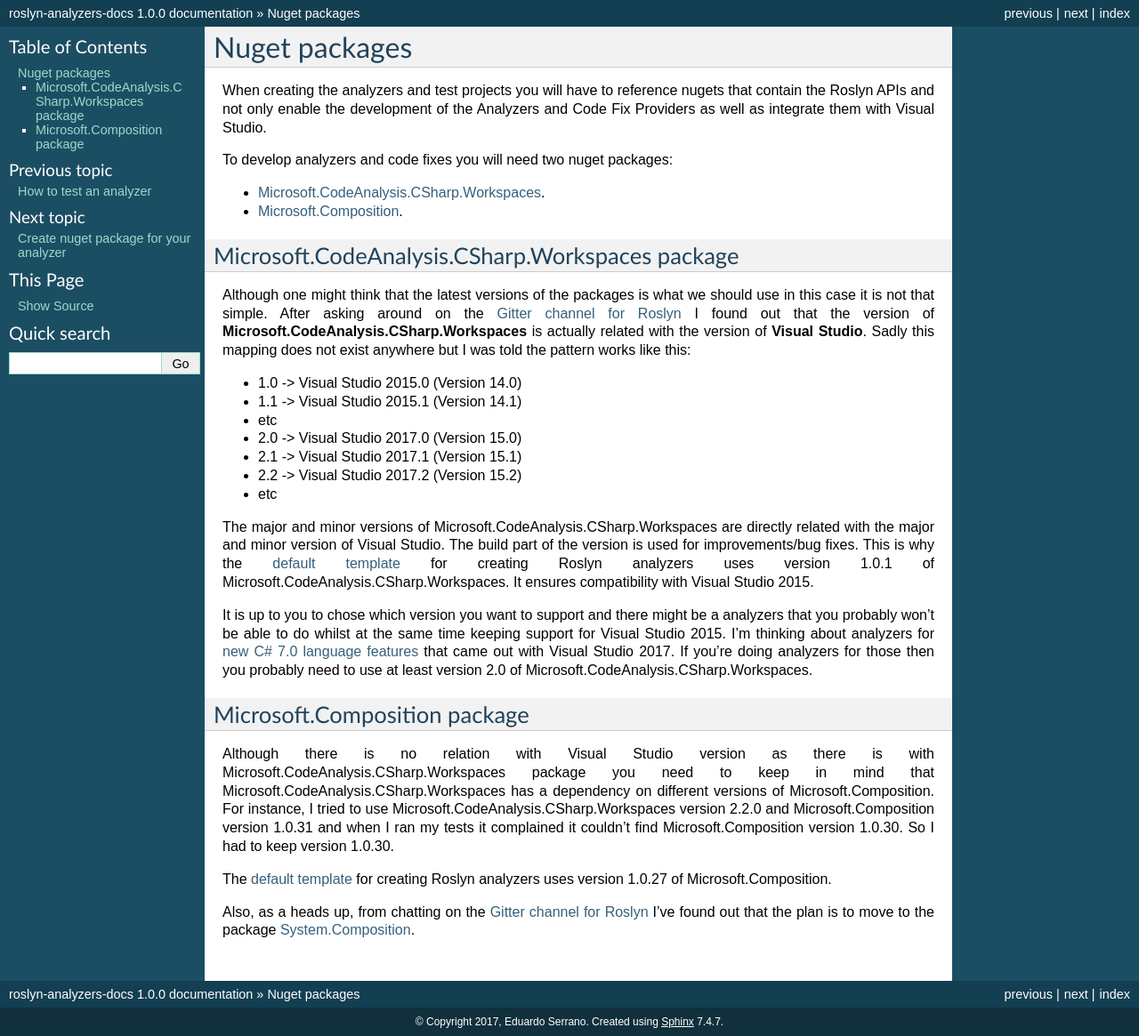
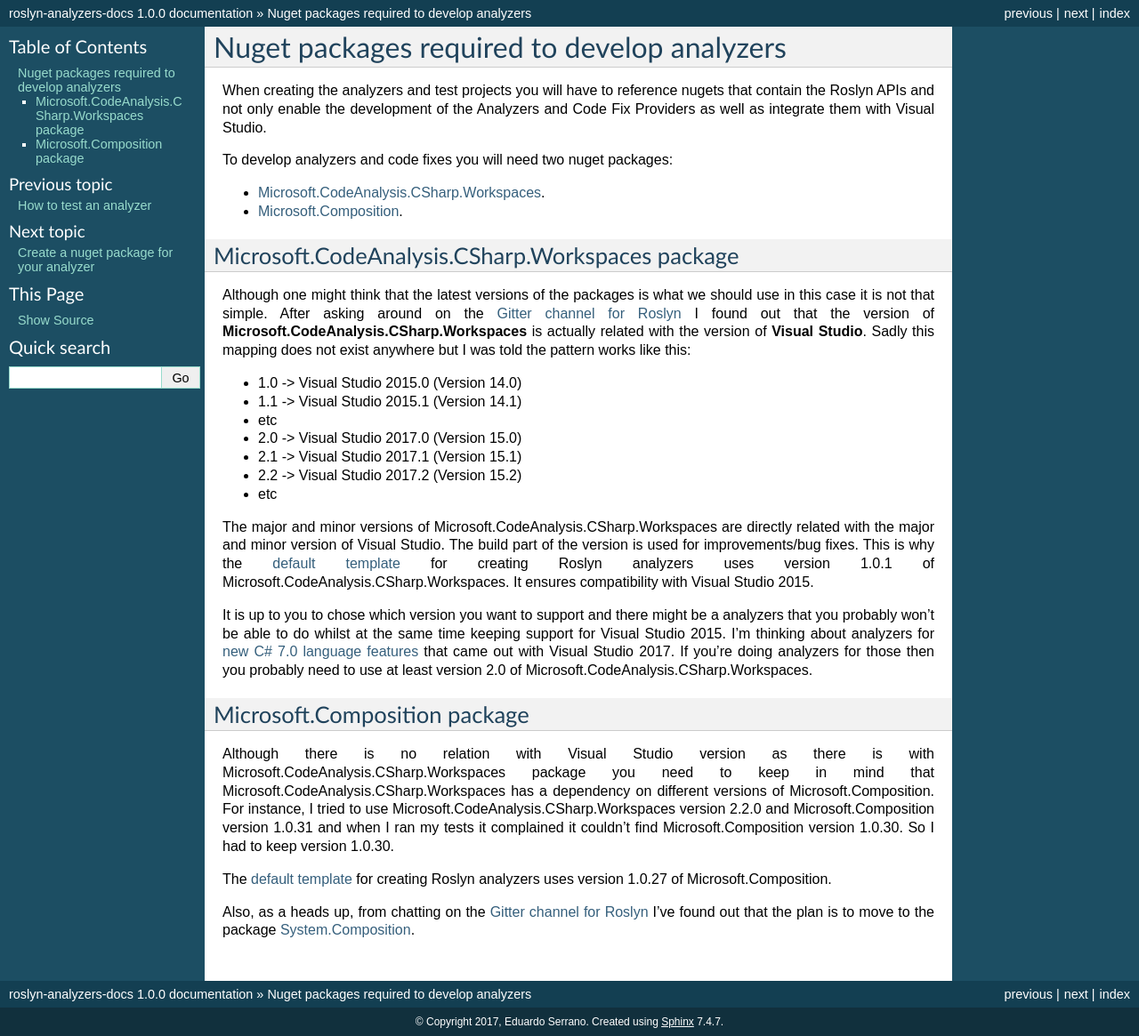
Before and after one commit to edumserrano/roslyn-analyzers, a Sphinx documentation site: the page built from Docs/source/nuget-packages.rst, in a window 1280 px wide. Shown: the whole page at 89% size. Built offline with Sphinx 7.4.7, drawn with Linux system fonts in a browser that asks for light colours.

Commit message:
doc improvements

```diff
--- a/Docs/source/create-nuget-package.rst
+++ b/Docs/source/create-nuget-package.rst
@@ -1,7 +1,7 @@
 .. _create-nuget-package:
 
-Create nuget package for your analyzer
-======================================
+Create a nuget package for your analyzer
+========================================
 
 If you've used the :ref:`default template <easy-way>` to create your analyzer project then you don't need to worry because it is already configured to produce a nuget package upon building. If you have followed :ref:`pro-way` then you have to do some work to create a nuget package that will work properly for distributing your analyzer.
 
--- a/Docs/source/nuget-packages.rst
+++ b/Docs/source/nuget-packages.rst
@@ -1,7 +1,7 @@
 .. _nuget-packages:
 
-Nuget packages
-==============
+Nuget packages required to develop analyzers
+=============================================
 
 When creating the analyzers and test projects you will have to reference nugets that contain the Roslyn APIs and not only enable the development of the Analyzers and Code Fix Providers as well as integrate them with Visual Studio.
 
```
